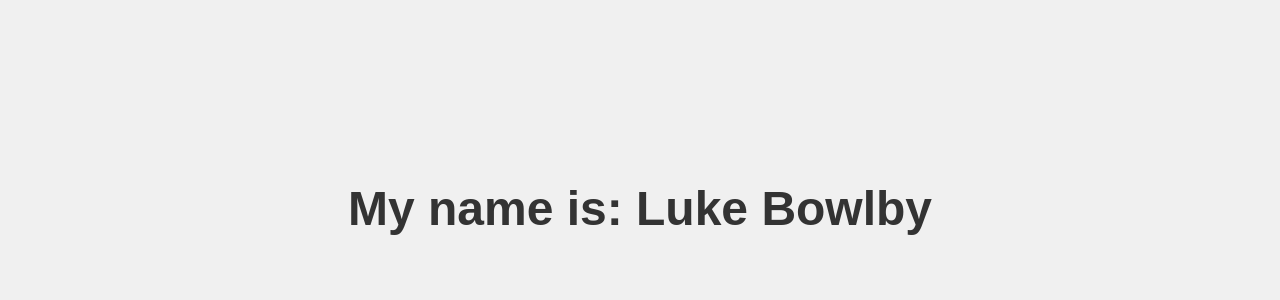
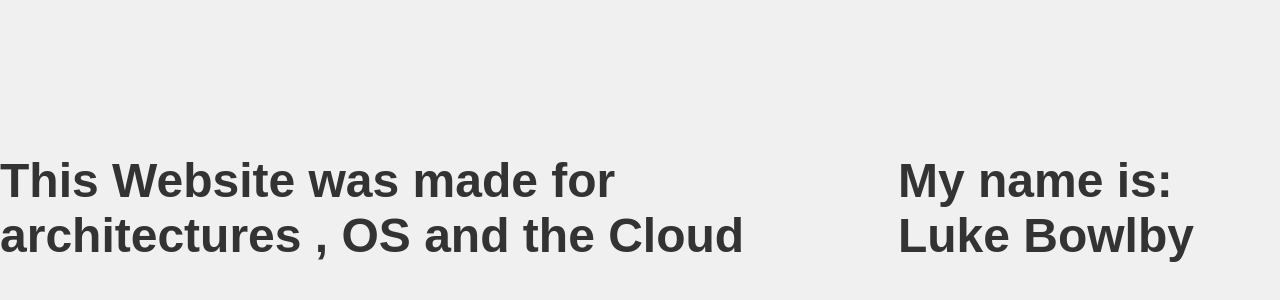
Before and after one commit to lukeb1814/GithubCLI, a plain HTML site: page Website2.html in a window 1280 px wide. Shown: the part 192-492 px from the top of the page. Drawn offline with Linux system fonts and the light colour scheme.

Commit message:
updated website

```diff
--- a/Website2.html
+++ b/Website2.html
@@ -20,6 +20,9 @@
         }
     </style>
 </head>
+<header>
+    <h1>This Website was made for architectures , OS and the Cloud </h1>
+</header>
 <body>
     <h1>My name is: Luke Bowlby</h1>
 </body>
```
